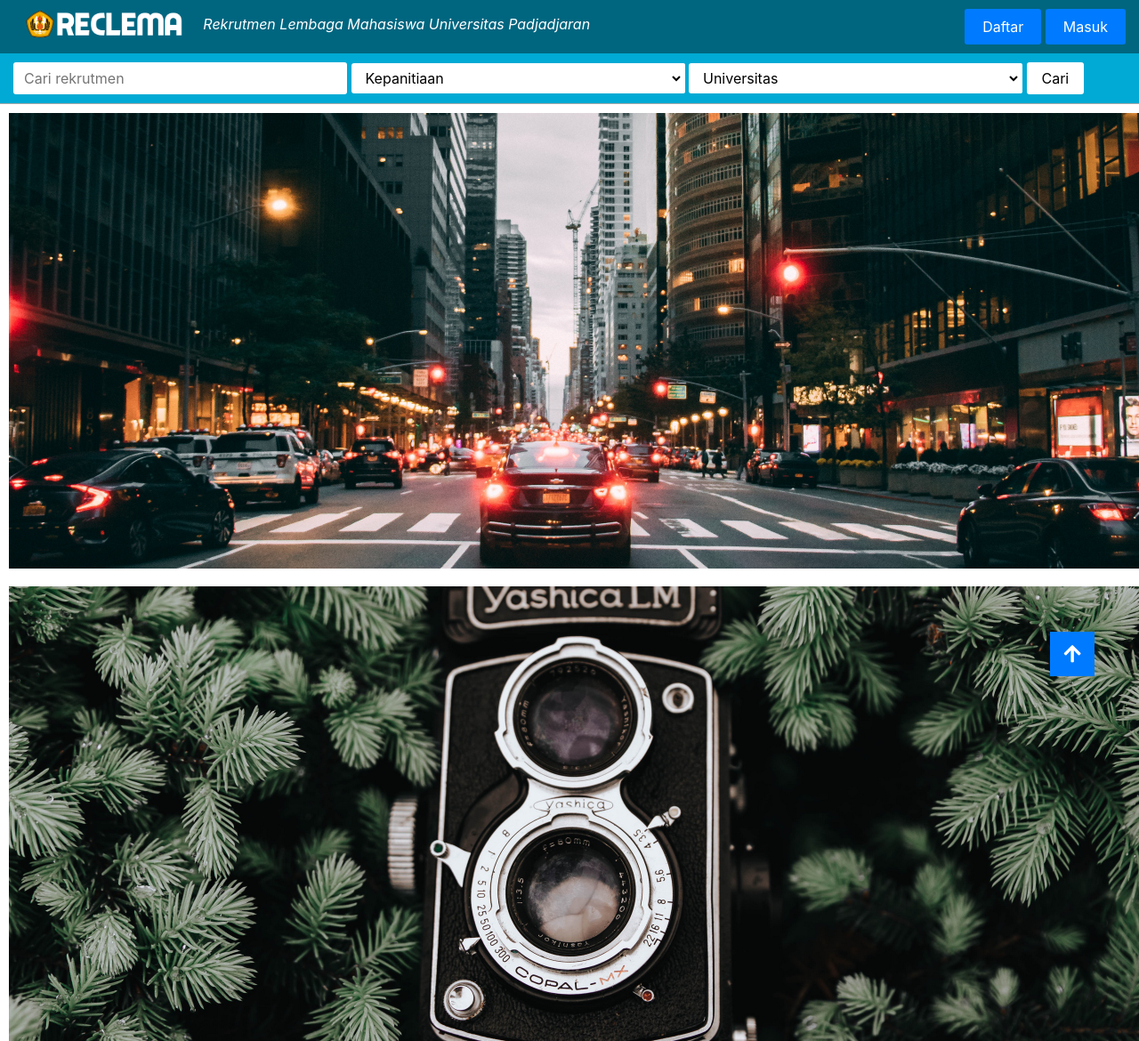
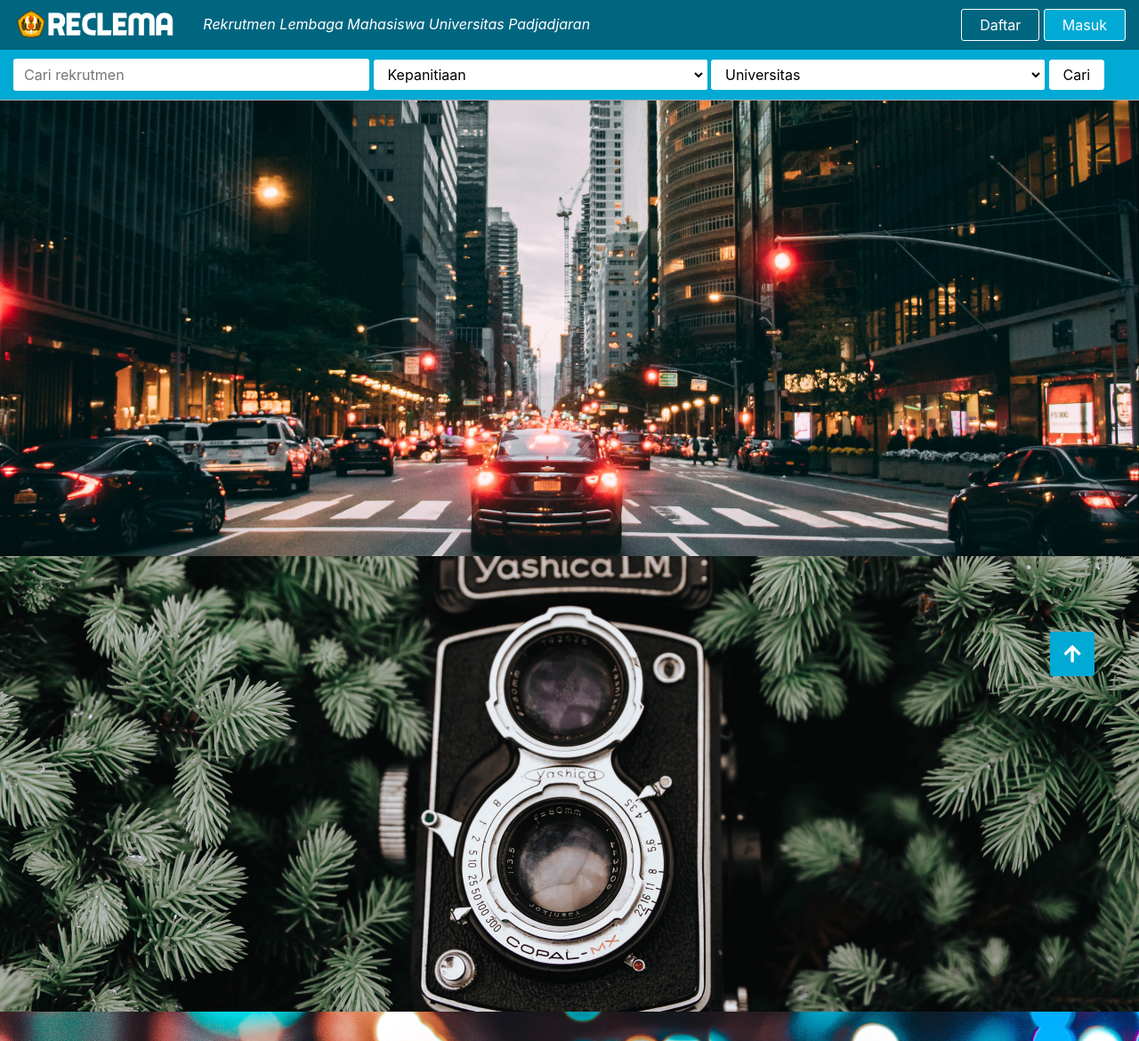
Before and after one commit to fadillaharsa/pwproject, a PHP site: page /home.php in a window 1280 px wide. Shown: the top 1170 px of the page at 89% size. Run offline with PHP 8.4, Linux system fonts and the light colour scheme; some libraries are stand-ins or nearby versions.

Commit message:
beres-beres home

```diff
--- a/Reclema/daftar.php
+++ b/Reclema/daftar.php
@@ -3,7 +3,7 @@ include "part/html_first.php";
 include "part/header.php";
 include "part/function_header.php";
 ?>
-
+<div class="container-fluid">
 <!--MAIN-->
 		<div class="row">
 			<div class="col-sm-8">
@@ -42,7 +42,7 @@ include "part/function_header.php";
 				</div>
 			</div>
 		</div>
-
+</div>
 <!--FOOTER-->
 <?php
 include "part/footer.php";
--- a/Reclema/home.php
+++ b/Reclema/home.php
@@ -5,12 +5,14 @@ include "part/function_header.php";
 ?>
 
 <!--MAIN-->
-
 	<div class="slider">
 		<div><img src="slider/img1.jpg"></div>
 		<div><img src="slider/img2.jpg"></div>
 		<div><img src="slider/img3.jpg"></div>
 	</div>
+
+<div class="container-fluid">
+
 
 	<div class="row">
 		<div class="col-sm-12">
@@ -42,7 +44,7 @@ include "part/function_header.php";
 			<a href=""><img src="http://cdn2.tstatic.net/tribunnews/foto/bank/images/kamboja-bunga_20151011_033827.jpg" class="gambarhome"></a>
 		</div>
 	</div>
-
+</div>
 <!--FOOTER-->
 <?php
 include "part/footer.php";
--- a/Reclema/lk-info-perekrutan.php
+++ b/Reclema/lk-info-perekrutan.php
@@ -3,7 +3,9 @@ include "part/html_first.php";
 include "part/header.php";
 include "part/function_header.php";
 ?>
+
 <!--MAIN-->
+<div class="container-fluid">
 	<div class="row">
 		<div class="col-sm-12">
 			<h2>Daftar Recruitment Lembaga Kemahasiswaan Kepanitiaan</h2>
@@ -37,6 +39,7 @@ include "part/function_header.php";
 			</div>
 		</div>
 	</div>
+</div>
 
 <!--FOOTER-->
 <?php
--- a/Reclema/masuk.php
+++ b/Reclema/masuk.php
@@ -4,6 +4,7 @@ include "part/header.php";
 include "part/function_header.php";
 ?>
 <!--MAIN-->
+<div class="container-fluid">
 	<div class="row">
 		<div class="col-sm-8">
 			<div style="background-color: #008080; color: white; padding: 10px; margin-top: 10px;margin-bottom: 10px">Lembaga Kemahasiswaan</div>
@@ -30,7 +31,7 @@ include "part/function_header.php";
 			</div>
 		</div>
 	</div>
-
+</div>
 
 <!--FOOTER-->
 <?php
--- a/Reclema/part/footer.php
+++ b/Reclema/part/footer.php
@@ -21,7 +21,6 @@
 				<li><a href="https://github.com/fadillaharsa">Github</a></li>
 				<li><a href="https://www.fadillaharsa.id">Website</a></li>
 			</ul>
-
 		</div>
 	</div>
 </div>
--- a/Reclema/part/function_header.php
+++ b/Reclema/part/function_header.php
@@ -1,5 +1,5 @@
-<div class="container-fluid" style="background: #00aad4ff; color: white; ; border-bottom: 1px solid #A9A9A9">
-	<div class="bentuk">
+<div class="container-fluid" style="background: #00aad4ff; color: white; border-bottom: 1px solid #A9A9A9">
+	<div>
 		<form style="padding-top: 10px; padding-bottom: 10px">
 			<input class="rcorners1" type="text" name="pencarian" placeholder="Cari rekrutmen">
 			<select type="select" name="kategori" class="rcorners2">
--- a/Reclema/part/header.php
+++ b/Reclema/part/header.php
@@ -7,8 +7,8 @@
 			<p style="margin-top:15px; margin-bottom: 10px"><i>Rekrutmen Lembaga Mahasiswa Universitas Padjadjaran</i></p>
 		</div>
 		<div class="col-sm-3" align="right">
-			<a href="daftar.php" class="tombol" style="margin-top: 10px; margin-bottom: 10px">Daftar</a>
-			<a href="masuk.php" class="tombol" style="margin-top: 10px; margin-bottom: 10px">Masuk</a>
+			<a href="daftar.php" class="tombol tombolwarna1" style="margin-top: 10px; margin-bottom: 10px">Daftar</a>
+			<a href="masuk.php" class="tombol tombolwarna2" style="margin-top: 10px; margin-bottom: 10px">Masuk</a>
 		</div>
 	</div>
 </div>
--- a/Reclema/part/html_first.php
+++ b/Reclema/part/html_first.php
@@ -22,16 +22,22 @@
 	</script>
 
 		<style>
+		.bx-wrapper {
+			box-shadow: 0 0 0px
+		}
+
 		h2{
 			text-align: center;
 		}
+
 		html{
 			scroll-behavior: smooth;
 		}
+
 		.rcorners1 {
     		border-radius: 3px;
     		padding: auto;
-    		width: 30%;
+    		width: 32%;
     		height: auto;
 
 		}
@@ -52,62 +58,72 @@
 		  transition: color 0.15s ease-in-out, background-color 0.15s ease-in-out, border-color 0.15s ease-in-out;
 		  color: black;
 		  background-color: white;
-		  border: 2px solid white;
+		  border: 1px solid white;
 		}
+
 		.tombolcari:hover{
 		  text-decoration: none;
 		  color: #fff;
-		  background-color: #0069d9;
-		  border-color: #0062cc;
+		  background-color: #00222bff;
+		  border-color: white;
 		}
 		.tombol {
 		  display: inline-block;
 		  text-align: center;
 		  vertical-align: middle;
-		  padding: 8px 20px 8px 20px;
+		  padding: 5px 20px 5px 20px;
+		  border: 1px solid;
 		  border-radius: 3px;
 		  transition: color 0.15s ease-in-out, background-color 0.15s ease-in-out, border-color 0.15s ease-in-out;
-		  color: #ffffff;
-		  background-color: #007bff;
-		  border-color: #007bff;
 		}
 		.tombol:hover{
-		  text-decoration: none;
-		   color: #fff;
-		  background-color: #0069d9;
-		  border-color: #0062cc;
+			text-decoration: none;
+			color: #fff;
+		}
+
+		.tombolwarna1{
+			color: white;
+			background-color: #006680ff;
+			border-color: white;
+		}
+		.tombolwarna1:hover{
+			background-color: #00222bff;
+			border-color: white;
+		}
+		.tombolwarna2{
+			color: white;
+			background-color: #00aad4ff;
+			border-color: white;
+		}
+		.tombolwarna2:hover{
+			background-color: #00222bff;
+			border-color: white;
 		}
 
 		.gambarhome{
-			width:auto;
+			width:280px;
 			height:auto;
 		}
-		.kepala{
-			text-align: right;
-			padding: 10px 5px 5px 5px;
-		}
 
-		.bentuk{
-			align-content: space-around;
-		}
 		.gotopbtn{
 			position: fixed;
 			width: 50px;
 			height: 50px;
-			background: #007bff;
+			background: #00aad4ff;
 			bottom: 40px;
 			right: 50px;
-
 			text-decoration: none;
 			text-align: center;
 			line-height: 50px;
 			color: white;
 			font-size: 22px;
+			border-radius:3px;
 		}
-
+		.gotopbtn:hover{
+			color:#006680ff;
+		}
 		img {
 			max-width: 100%;
-			margin: 10px;
 		}
 
 		input[type=text] {
--- a/Reclema/part/html_last.php
+++ b/Reclema/part/html_last.php
@@ -1,3 +1,4 @@
 	<a class="gotopbtn" href="#"><i class="fas fa-arrow-up"></i></a>
+
 </body>
 </html>
```
Also changed, not shown: Reclema/lk-perekrutan.php (indentation only), Reclema/lk-profil.php (indentation only), Reclema/pencarian.php (indentation only). Lines whose indentation alone changed are shown as unchanged.
